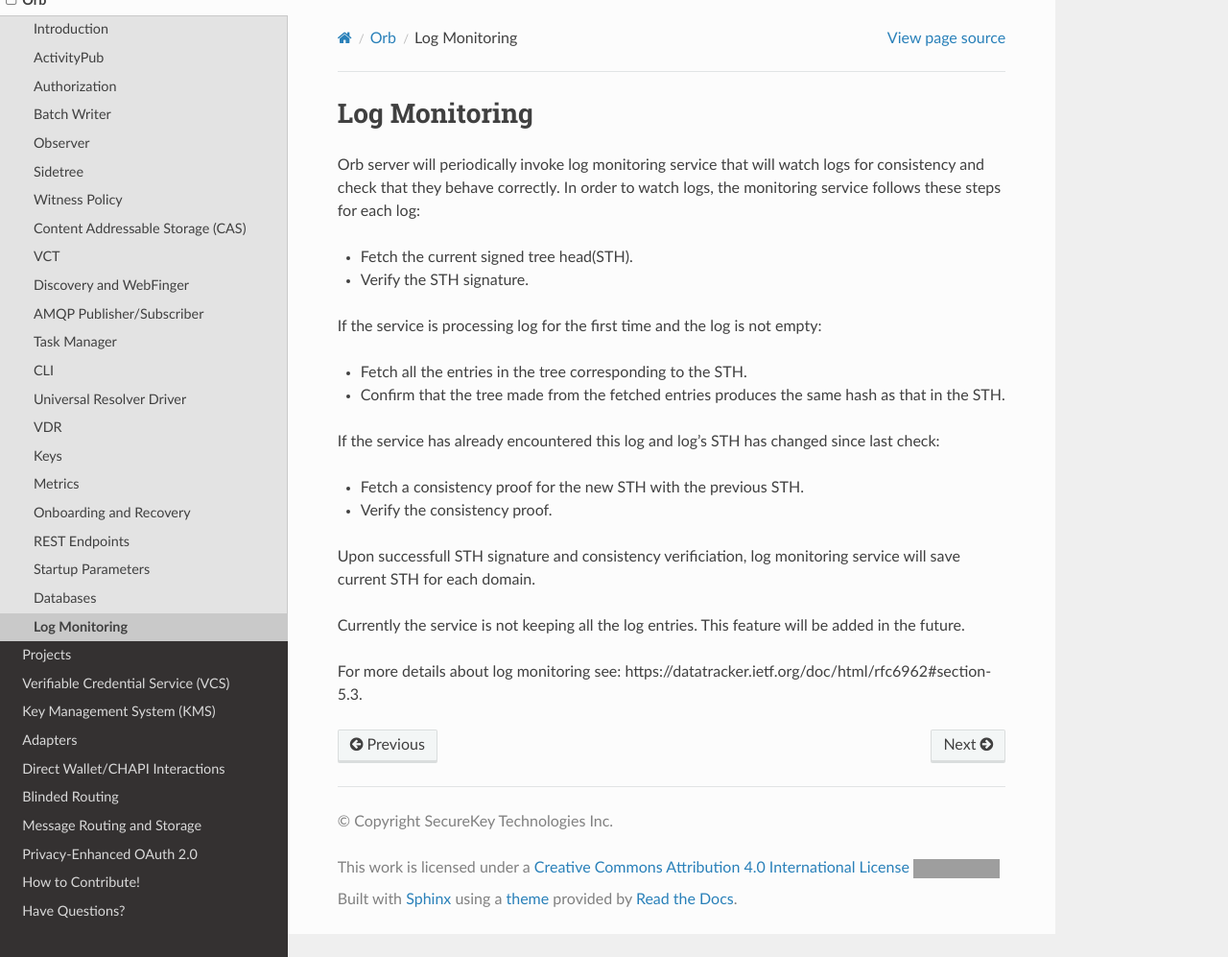
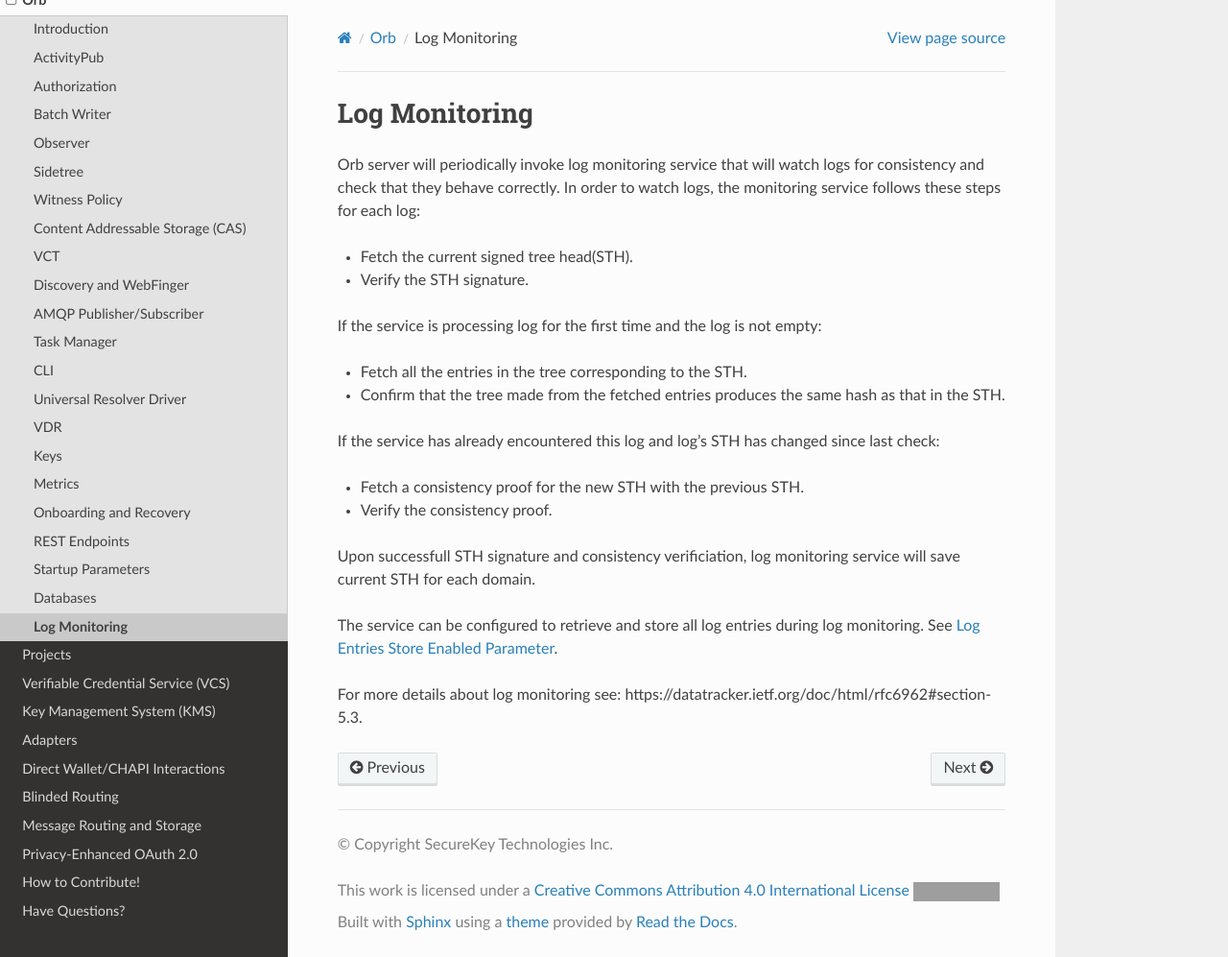
Before and after one commit to trustbloc/docs, a Sphinx documentation site: the page built from readthedocs/source/orb/logmonitoring.md, in a window 1280 px wide and 997 px high. Shown: the whole window at 96% size. Built offline with Sphinx 7.4.7 and the Read the Docs theme 2.0.0, drawn with Linux system fonts in a browser that asks for light colours; grey boxes are pictures that could not be loaded.

Commit message:
chore: Update log monitor comment for storing log entries
Update log monitor comment for storing log entries.

Signed-off-by: Sandra Vrtikapa <sandra.vrtikapa@securekey.com>

```diff
--- a/readthedocs/source/orb/logmonitoring.md
+++ b/readthedocs/source/orb/logmonitoring.md
@@ -17,6 +17,6 @@ If the service has already encountered this log and log's STH has changed since
 Upon successfull STH signature and consistency verificiation, log monitoring service will
 save current STH for each domain.
 
-Currently the service is not keeping all the log entries. This feature will be added in the future.
+The service can be configured to retrieve and store all log entries during log monitoring. See [Log Entries Store Enabled Parameter](parameters.html###vct-log-entries-store-enabled).
 
 For more details about log monitoring see: https://datatracker.ietf.org/doc/html/rfc6962#section-5.3.
```
